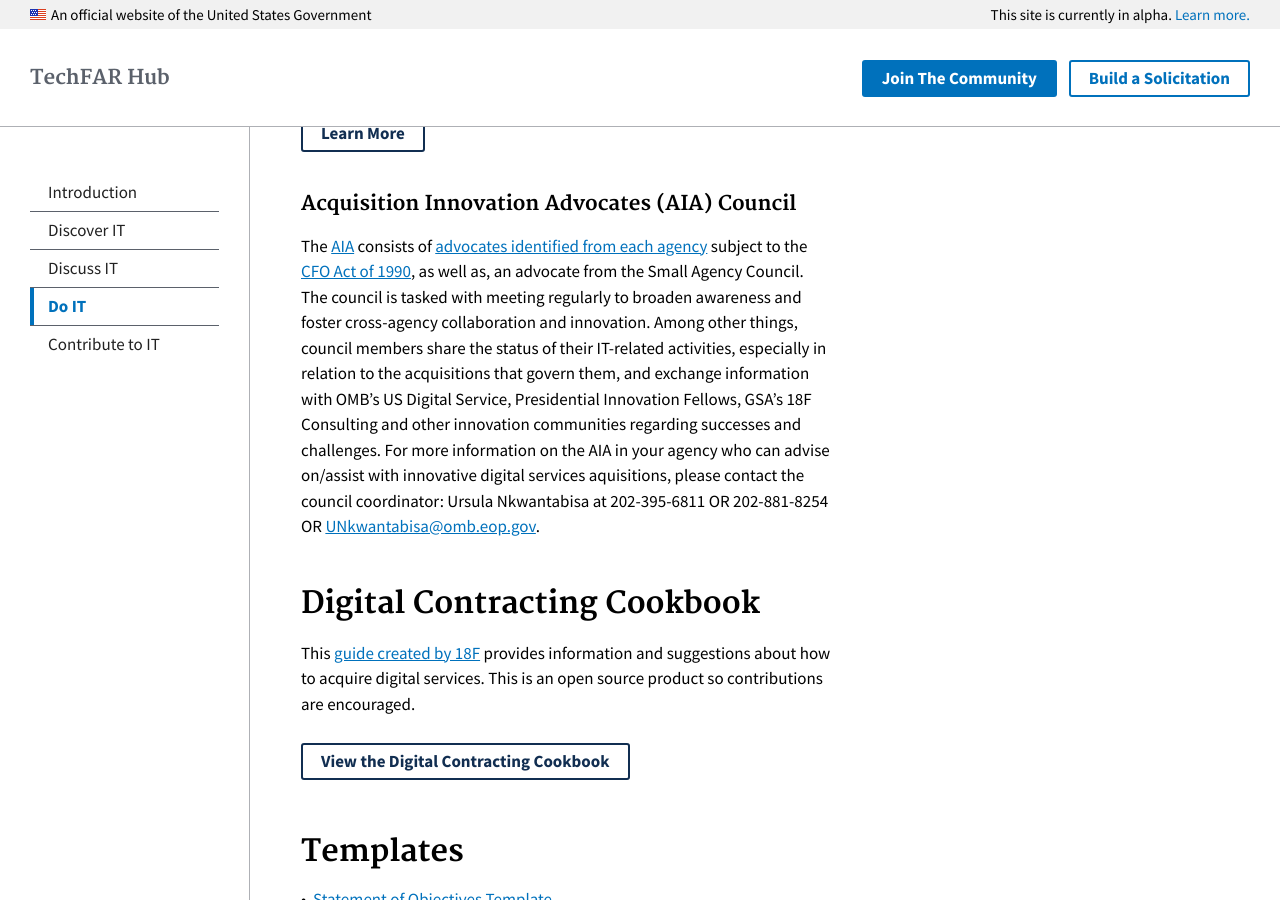
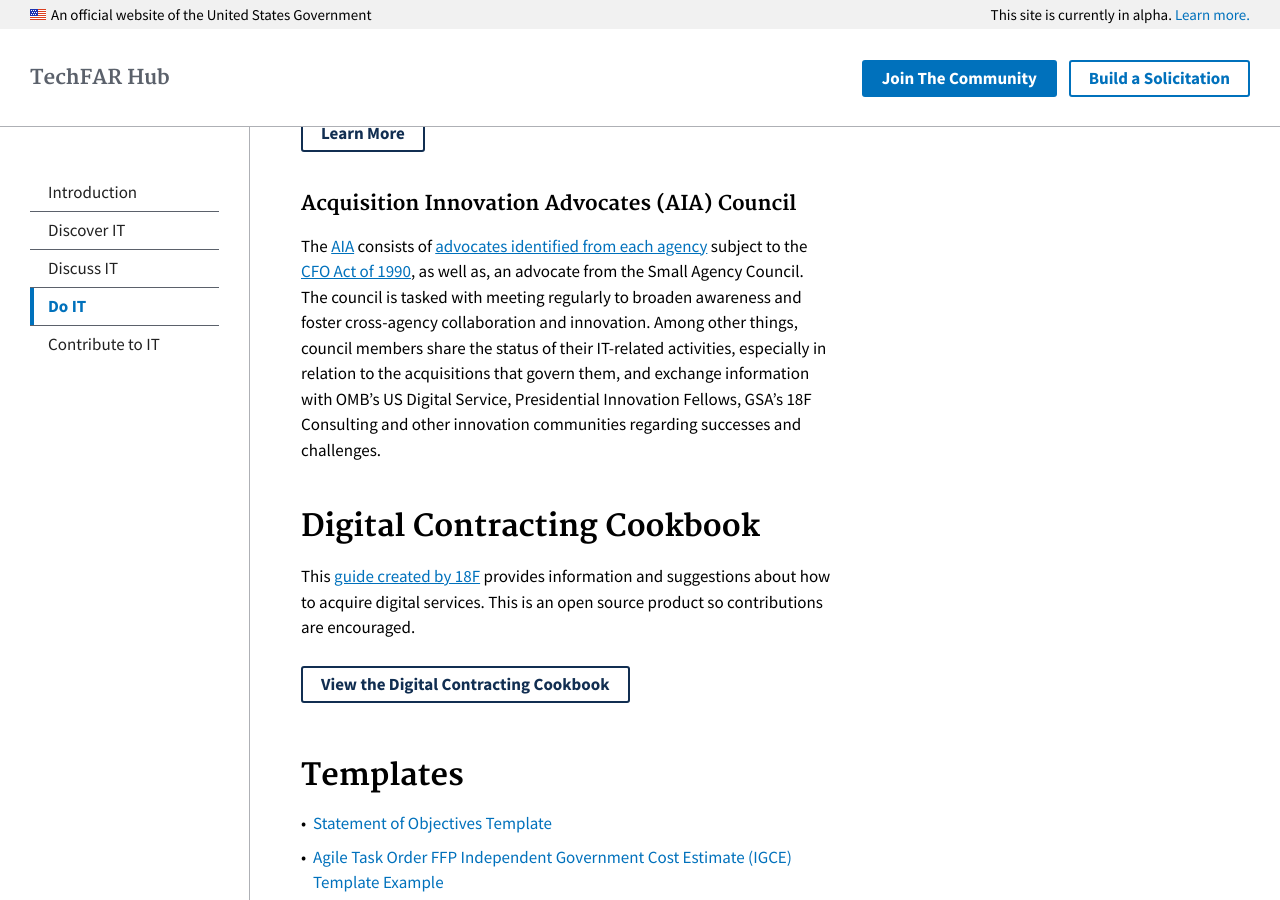
Before and after one commit to usds/techfar-hub, a Jekyll site: the page built from _topics/3_do-IT.md, in a window 1280 px wide and 900 px high, scrolled down 1369 px. Built offline with Jekyll 4.4.1, drawn with Linux system fonts in a browser that asks for light colours.

Commit message:
Removed outdated contact information for AIA
Removed because contact no longer valid: For more information on the AIA in your agency who can advise on/assist with innovative digital services aquisitions, please contact the council coordinator: Ursula Nkwantabisa at 202-395-6811 OR 202-881-8254 OR <UNkwantabisa@omb.eop.gov>.

```diff
--- a/_topics/3_do-IT.md
+++ b/_topics/3_do-IT.md
@@ -32,7 +32,7 @@
 <a class="usa-button-outline usa-button-active" type="button" href="https://techfarhub.cio.gov/do-IT/SBA_8a/">Learn More</a>
 
 ### Acquisition Innovation Advocates (AIA) Council
-The [AIA](https://techfarhub.cio.gov/assets/files/AIA-March9Memo.pdf){:target="_blank"} consists of [advocates identified from each agency](https://techfarhub.cio.gov/assets/files/AIA_List.pdf){:target="_blank"} subject to the [CFO Act of 1990](https://cfo.gov/about/){:target="_blank"}, as well as, an advocate from the Small Agency Council.  The council is tasked with meeting regularly to broaden awareness and foster cross-agency collaboration and innovation. Among other things, council members share the status of their IT-related activities, especially in relation to the acquisitions that govern them, and exchange information with OMB's US Digital Service, Presidential Innovation Fellows, GSA’s 18F Consulting and other innovation communities regarding successes and challenges. For more information on the AIA in your agency who can advise on/assist with innovative digital services aquisitions, please contact the council coordinator: Ursula Nkwantabisa at 202-395-6811 OR 202-881-8254 OR <UNkwantabisa@omb.eop.gov>.
+The [AIA](https://techfarhub.cio.gov/assets/files/AIA-March9Memo.pdf){:target="_blank"} consists of [advocates identified from each agency](https://techfarhub.cio.gov/assets/files/AIA_List.pdf){:target="_blank"} subject to the [CFO Act of 1990](https://cfo.gov/about/){:target="_blank"}, as well as, an advocate from the Small Agency Council.  The council is tasked with meeting regularly to broaden awareness and foster cross-agency collaboration and innovation. Among other things, council members share the status of their IT-related activities, especially in relation to the acquisitions that govern them, and exchange information with OMB's US Digital Service, Presidential Innovation Fellows, GSA’s 18F Consulting and other innovation communities regarding successes and challenges.
 
 ## Digital Contracting Cookbook
 
```
